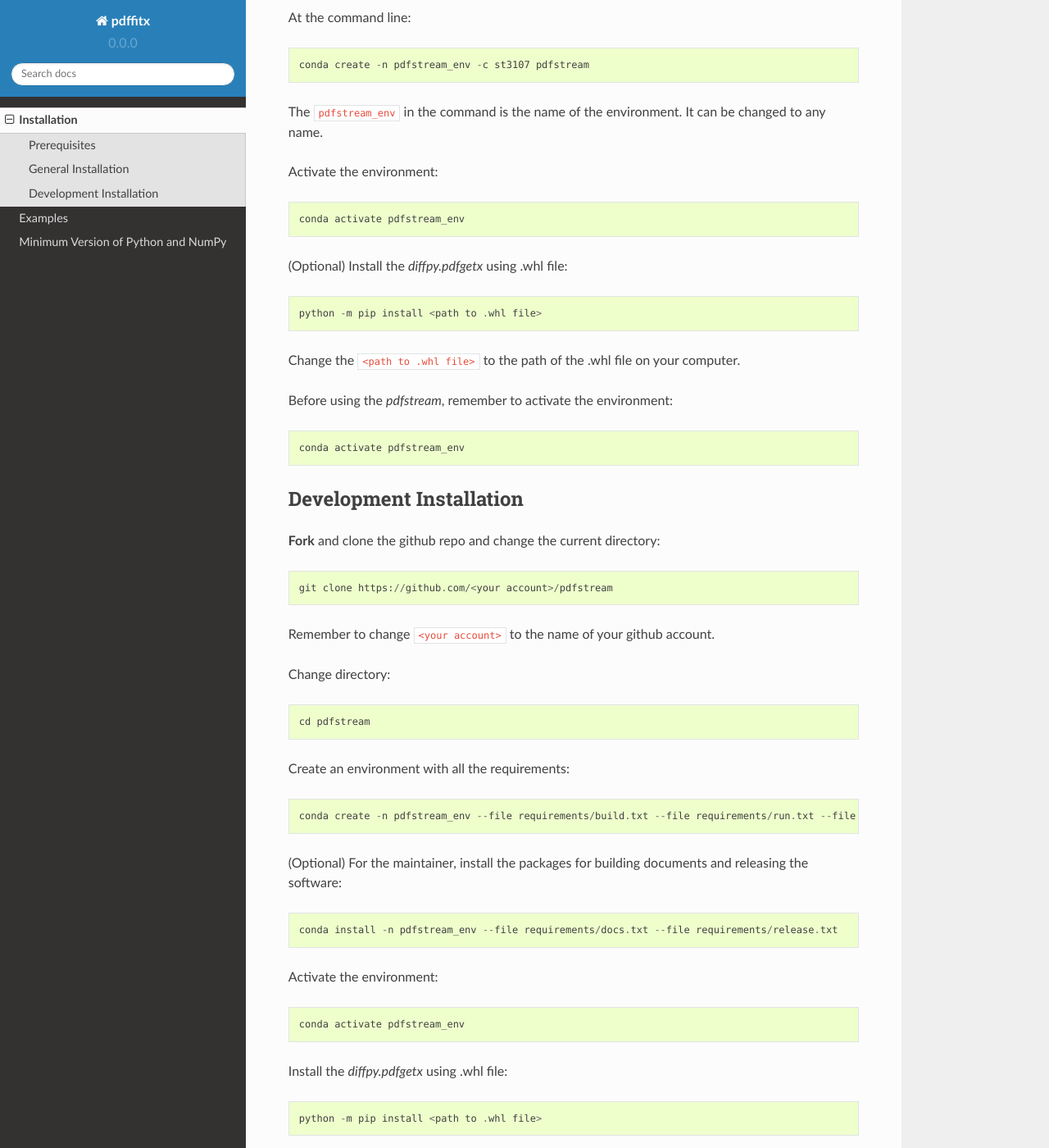
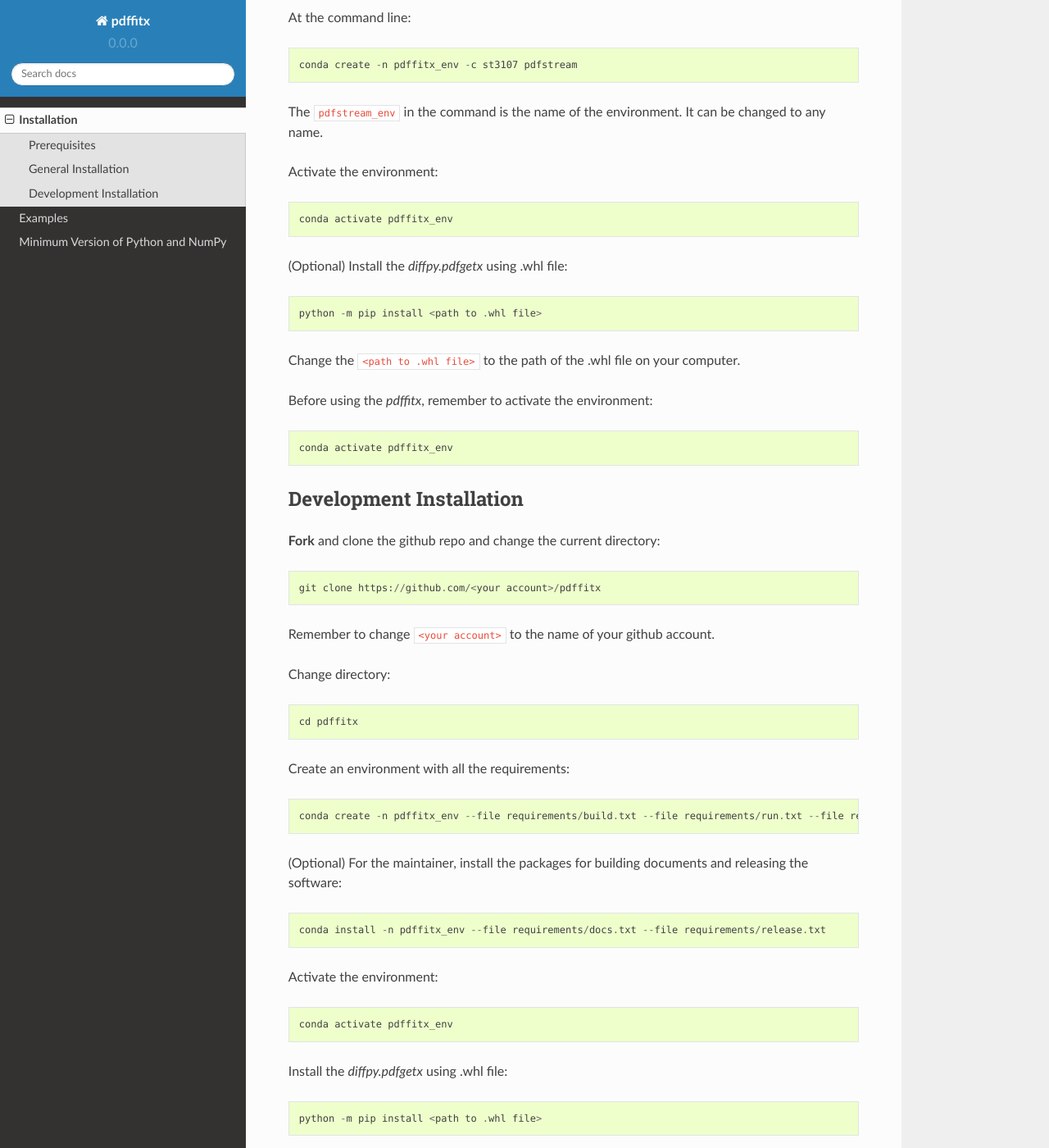
Before and after one commit to xpdAcq/pdffitx, a Sphinx documentation site: the page built from docs/source/installation.rst, in a window 1280 px wide and 1400 px high, scrolled down 561 px. Shown: the whole window at 82% size. Built offline with Sphinx 7.4.7 and the Read the Docs theme 2.0.0, drawn with Linux system fonts in a browser that asks for light colours; some of the changed text lies outside the part shown.

Commit message:
DOC: update

```diff
--- a/docs/source/installation.rst
+++ b/docs/source/installation.rst
@@ -18,17 +18,17 @@ to transform the XRD data to PDF data.
 General Installation
 --------------------
 
-Users can install the `pdfstream` using conda. It is suggested to create a new environment for it.
+Users can install the `pdffitx` using conda. It is suggested to create a new environment for it.
 
 At the command line::
 
-    conda create -n pdfstream_env -c st3107 pdfstream
+    conda create -n pdffitx_env -c st3107 pdfstream
 
 The ``pdfstream_env`` in the command is the name of the environment. It can be changed to any name.
 
 Activate the environment::
 
-    conda activate pdfstream_env
+    conda activate pdffitx_env
 
 (Optional) Install the `diffpy.pdfgetx` using .whl file::
 
@@ -36,34 +36,34 @@ Activate the environment::
 
 Change the ``<path to .whl file>`` to the path of the .whl file on your computer.
 
-Before using the `pdfstream`, remember to activate the environment::
+Before using the `pdffitx`, remember to activate the environment::
 
-    conda activate pdfstream_env
+    conda activate pdffitx_env
 
 Development Installation
 ------------------------
 
 **Fork** and clone the github repo and change the current directory::
 
-    git clone https://github.com/<your account>/pdfstream
+    git clone https://github.com/<your account>/pdffitx
 
 Remember to change ``<your account>`` to the name of your github account.
 
 Change directory::
 
-    cd pdfstream
+    cd pdffitx
 
 Create an environment with all the requirements::
 
-    conda create -n pdfstream_env --file requirements/build.txt --file requirements/run.txt --file requirements/test.txt
+    conda create -n pdffitx_env --file requirements/build.txt --file requirements/run.txt --file requirements/test.txt
 
 (Optional) For the maintainer, install the packages for building documents and releasing the software::
 
-    conda install -n pdfstream_env --file requirements/docs.txt --file requirements/release.txt
+    conda install -n pdffitx_env --file requirements/docs.txt --file requirements/release.txt
 
 Activate the environment::
 
-    conda activate pdfstream_env
+    conda activate pdffitx_env
 
 Install the `diffpy.pdfgetx` using .whl file::
 
@@ -75,6 +75,6 @@ Install the `twine` for pypi release::
 
 Change the ``<path to .whl file>`` to the path of the .whl file on your computer.
 
-Install the `pdfstream` in development mode::
+Install the `pdffitx` in development mode::
 
     python -m pip install -e .
```
Also changed, not shown: other parts of docs/source/installation.rst (+1 -1 lines).
